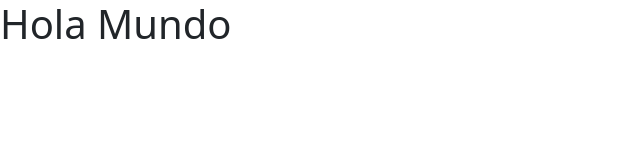
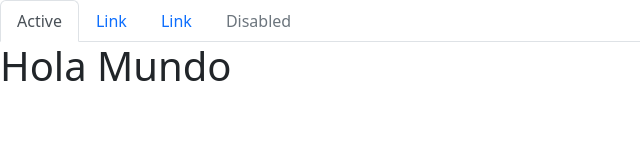
Before and after one commit to maciam21/one-day-project, a plain HTML site: page index.html in a window 1280 px wide. Shown: the whole page, without its empty margins (0-640 px from the left). Drawn offline with nearby package versions, Linux system fonts and the light colour scheme.

Commit message:
added nav bar

```diff
--- a/index.html
+++ b/index.html
@@ -5,13 +5,34 @@
     <meta http-equiv="X-UA-Compatible" content="IE=edge">
     <meta name="viewport" content="width=device-width, initial-scale=1.0">
     <title>One Day Project</title>
-<link rel="stylesheet" href="./css/style.css">
+
 <!-- Start of Bootstrap Version 5.2 -->
     <link href="https://cdn.jsdelivr.net/npm/bootstrap@5.2.3/dist/css/bootstrap.min.css" rel="stylesheet" integrity="sha384-rbsA2VBKQhggwzxH7pPCaAqO46MgnOM80zW1RWuH61DGLwZJEdK2Kadq2F9CUG65" crossorigin="anonymous">
     <!-- End of Bootstrap  -->
+    <!-- Make sure this lives after Bootstrap -->
+    <link rel="stylesheet" href="./css/style.css">
+<!-- End of CSS Stylesheet -->
 </head>
 </head>
 <body>
+    <header>
+        <ul class="nav nav-tabs">
+            <li class="nav-item">
+                <!-- This is to show that tab is active -->
+              <a class="nav-link active" aria-current="page" href="#">Active</a>
+            </li>
+            <li class="nav-item">
+              <a class="nav-link" href="#">Link</a>
+            </li>
+            <li class="nav-item">
+              <a class="nav-link" href="#">Link</a>
+            </li>
+            <li class="nav-item">
+              <a class="nav-link disabled">Disabled</a>
+            </li>
+          </ul>
+
+    </header>
     <h1>Hola Mundo</h1>
     <!-- Start of CDN Bootstrap  -->
     <script src="https://cdn.jsdelivr.net/npm/bootstrap@5.2.3/dist/js/bootstrap.bundle.min.js" integrity="sha384-kenU1KFdBIe4zVF0s0G1M5b4hcpxyD9F7jL+jjXkk+Q2h455rYXK/7HAuoJl+0I4" crossorigin="anonymous"></script>
```
